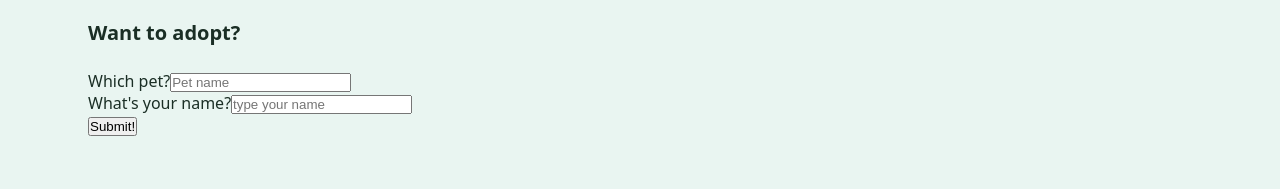
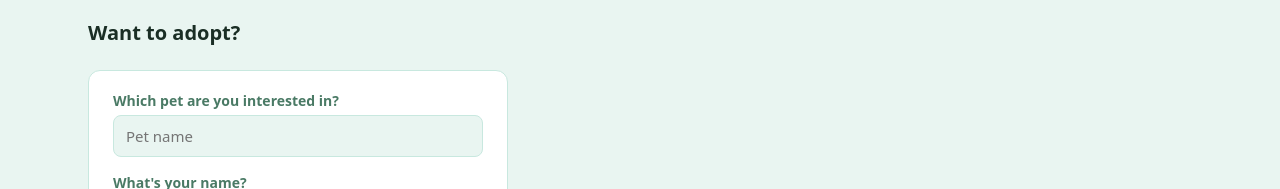
Before and after one commit to jesusoterogomez/hackyourfuture-session-materials, a React (Vite) app in the folder react/demo/app/: page / in a window 1280 px wide. Shown: the part 763-952 px from the top of the page. Built offline with nearby package versions, Linux system fonts and the light colour scheme.

Commit message:
Add AdoptionForm component with styling for improved user experience

```diff
--- /dev/null
+++ b/react/demo/app/src/components/AdoptionForm.css
@@ -0,0 +1,56 @@
+.adoption-form {
+  max-width: 420px;
+  display: flex;
+  flex-direction: column;
+  gap: 1rem;
+  padding: 1.25rem 1.5rem;
+  background: #fff;
+  border: 1px solid var(--border);
+  border-radius: 12px;
+}
+
+.adoption-form-field {
+  display: flex;
+  flex-direction: column;
+  gap: 0.35rem;
+}
+
+.adoption-form label {
+  font-size: 14px;
+  font-weight: 600;
+  color: var(--text-muted);
+}
+
+.adoption-form input {
+  width: 100%;
+  padding: 10px 12px;
+  font-size: 15px;
+  font-family: inherit;
+  border: 1px solid var(--border);
+  border-radius: 8px;
+  color: var(--text);
+  background: var(--bg);
+}
+
+.adoption-form input:focus {
+  outline: 2px solid var(--accent);
+  outline-offset: 1px;
+}
+
+.adoption-form button[type="submit"] {
+  align-self: flex-start;
+  margin-top: 0.25rem;
+  padding: 10px 22px;
+  font-size: 15px;
+  font-weight: 600;
+  font-family: inherit;
+  border: none;
+  border-radius: 8px;
+  background: var(--button);
+  color: var(--button-text);
+  cursor: pointer;
+}
+
+.adoption-form button[type="submit"]:hover {
+  filter: brightness(0.97);
+}
--- a/react/demo/app/src/components/AdoptionForm.jsx
+++ b/react/demo/app/src/components/AdoptionForm.jsx
@@ -2,6 +2,7 @@
 // Create a new component called Form
 
 import { useState } from "react";
+import "./AdoptionForm.css";
 
 // Use the useState hook to manage the state of form input fields
 
@@ -42,22 +43,25 @@ export function AdoptionForm() {
   };
 
   return (
-    <form onSubmit={handleSubmit}>
-      <label>Which pet?</label>
+    <form className="adoption-form" onSubmit={handleSubmit}>
+      <div className="adoption-form-field">
+        <label>Which pet are you interested in?</label>
         <input
           name="pet-name"
           placeholder="Pet name"
           value={formState.petName}
           onChange={(event) => updateField("petName", event.target.value)}
         />
-      <br />
+      </div>
+      <div className="adoption-form-field">
         <label>What's your name?</label>
         <input
+          name="your-name"
           placeholder="type your name"
           value={formState.name}
           onChange={(event) => updateField("name", event.target.value)}
         />
-      <br />
+      </div>
       <button type="submit">Submit!</button>
     </form>
   );
```
Lines whose indentation alone changed are shown as unchanged.
